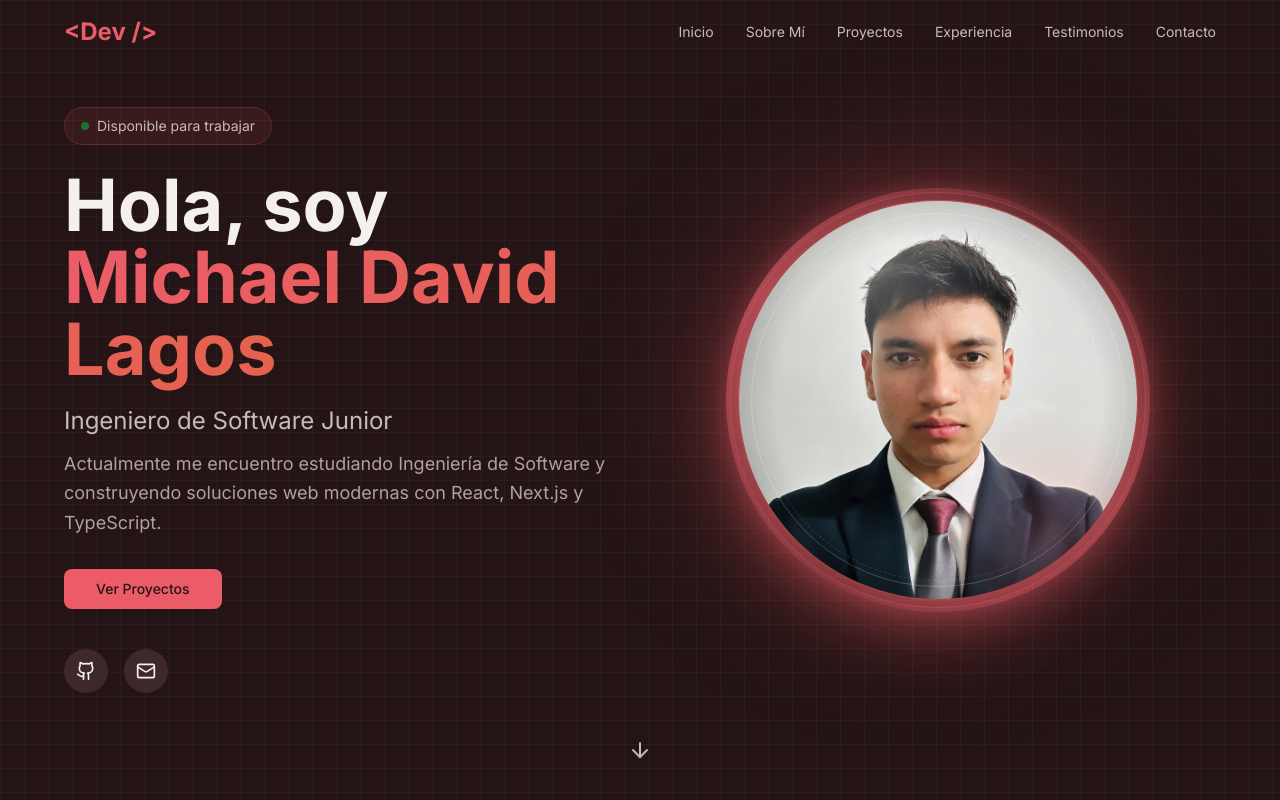
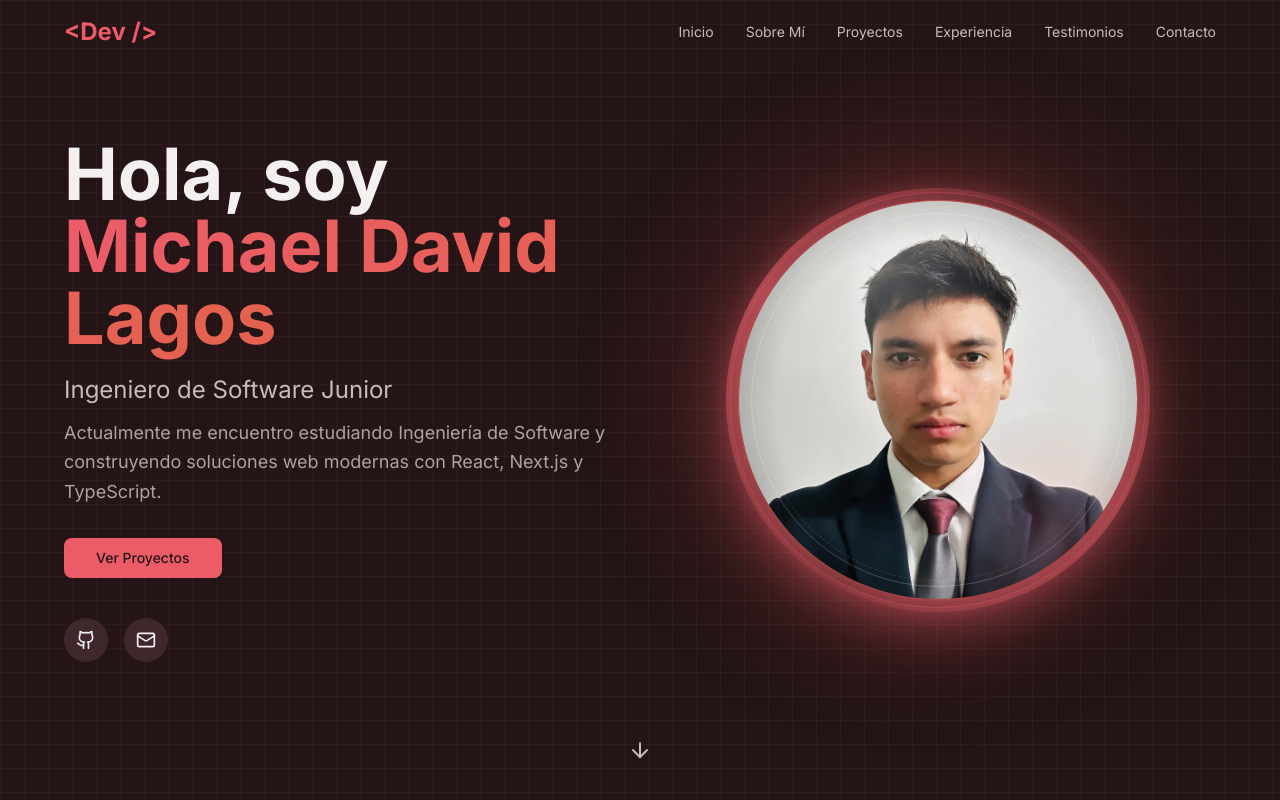
Before and after one commit to miikeepp/Portafolio-prueba-, a Next.js app: page / in a window 1280 px wide. Shown: the top 800 px of the page. Built offline with nearby package versions, Linux system fonts and the light colour scheme.

Commit message:
Eliminar badge de disponibilidad en hero

```diff
--- a/components/hero.tsx
+++ b/components/hero.tsx
@@ -13,11 +13,6 @@ export function Hero() {
       <div className="w-full px-6 md:px-10 xl:px-16 2xl:px-24 relative z-10">
         <div className="max-w-6xl mx-auto grid lg:grid-cols-2 gap-10 items-center">
           <div className="text-center lg:text-left">
-            <div className="inline-flex items-center gap-2 px-4 py-2 rounded-full bg-primary/10 border border-primary/20 mb-6 animate-in fade-in slide-in-from-bottom-4 duration-700">
-              <span className="w-2 h-2 bg-green-500 rounded-full animate-pulse" />
-              <span className="text-sm text-muted-foreground">Disponible para trabajar</span>
-            </div>
-
             <h1 className="text-4xl md:text-6xl lg:text-7xl font-bold mb-5 animate-in fade-in slide-in-from-bottom-6 duration-700 delay-150">
               <span className="text-foreground">Hola, soy </span>
               <span className="bg-gradient-to-r from-primary to-accent bg-clip-text text-transparent">
```
